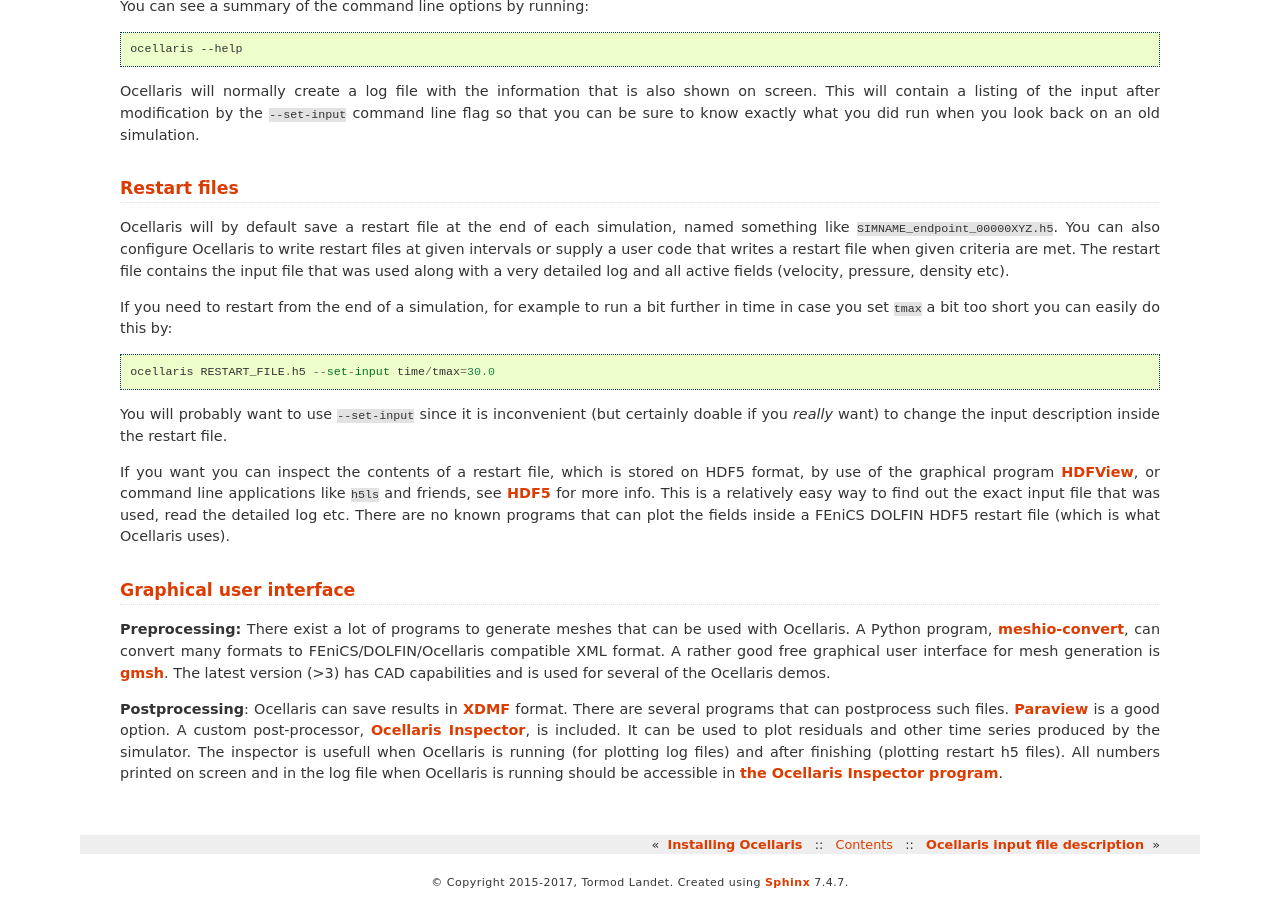
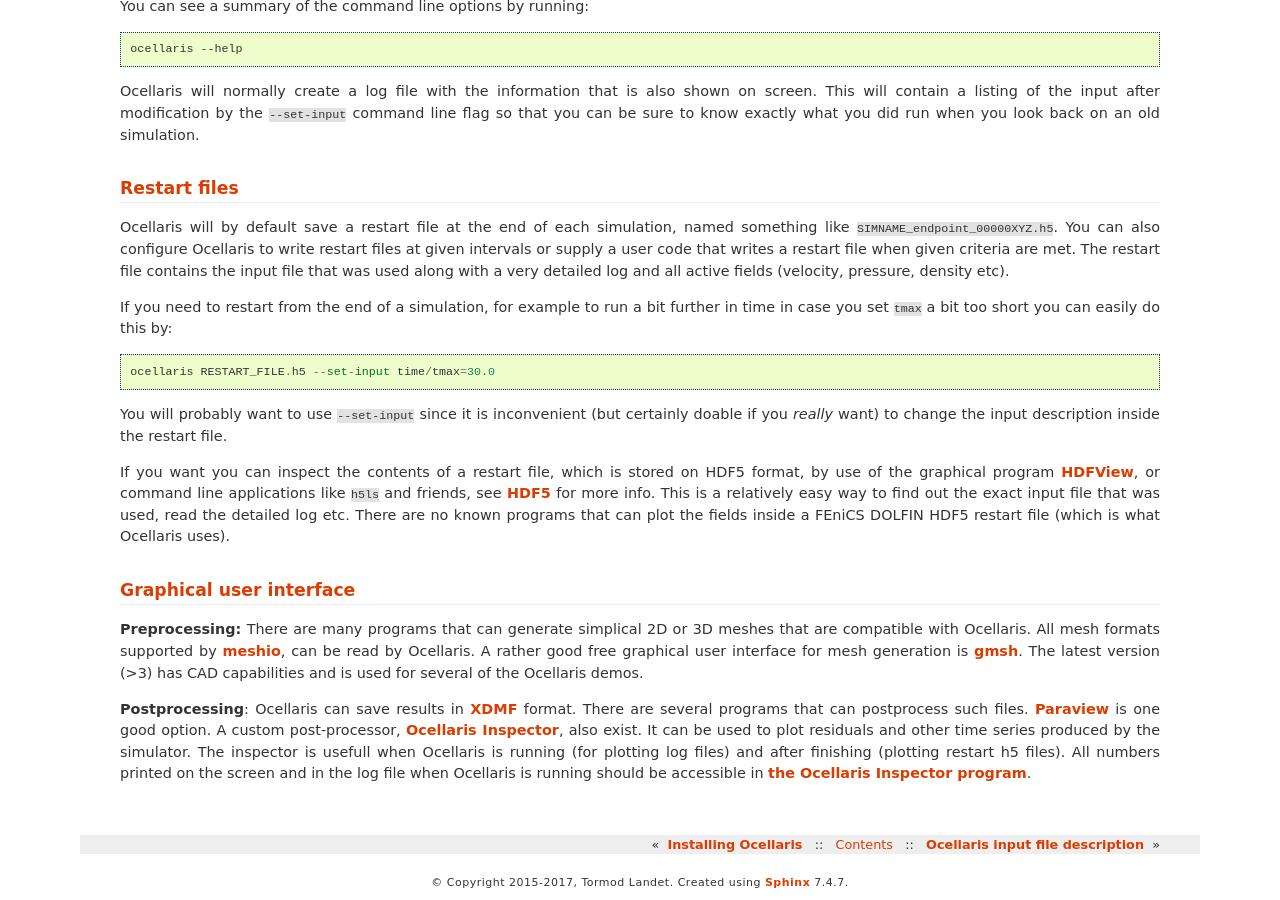
Before and after one commit to TormodLandet/Ocellaris, a Sphinx documentation site: the page built from documentation/user_guide/run.rst, in a window 1280 px wide and 900 px high, scrolled down 586 px. Built offline with Sphinx 7.4.7, drawn with Linux system fonts in a browser that asks for light colours.

Commit message:
Doc update

```diff
--- a/documentation/user_guide/run.rst
+++ b/documentation/user_guide/run.rst
@@ -67,23 +67,23 @@ Graphical user interface
 ........................
 
 **Preprocessing:**
-There exist a lot of programs to generate meshes that can be used with
-Ocellaris. A Python program, `meshio-convert`_, can convert many formats
-to FEniCS/DOLFIN/Ocellaris compatible XML format. A rather good free graphical
-user interface for mesh generation is `gmsh`_. The latest version (>3) has
-CAD capabilities and is used for several of the Ocellaris demos.
+There are many programs that can generate simplical 2D or 3D meshes that are
+compatible with Ocellaris. All mesh formats supported by `meshio`_, can be read
+by Ocellaris. A rather good free graphical user interface for mesh generation is
+`gmsh`_. The latest version (>3) has CAD capabilities and is used for several of
+the Ocellaris demos.
 
 **Postprocessing**:
 Ocellaris can save results in XDMF_ format. There are several programs that
-can postprocess such files. Paraview_ is a good option.
-A custom post-processor, :ref:`OcellarisInspector`, is included. It can be used
+can postprocess such files. Paraview_ is one good option.
+A custom post-processor, :ref:`OcellarisInspector`, also exist. It can be used
 to plot residuals and other time series produced by the simulator. The
 inspector is usefull when Ocellaris is running (for plotting log files) and
-after finishing (plotting restart h5 files). All numbers printed on screen and
-in the log file when Ocellaris is running should be accessible in
+after finishing (plotting restart h5 files). All numbers printed on the screen
+and in the log file when Ocellaris is running should be accessible in
 :ref:`the Ocellaris Inspector program <OcellarisInspector>`.
 
-.. _meshio-convert: https://github.com/nschloe/meshio
+.. _meshio: https://github.com/nschloe/meshio
 .. _gmsh: http://gmsh.info
 .. _XDMF: http://www.xdmf.org
 .. _Paraview: https://www.paraview.org
--- a/documentation/user_guide/user_guide.rst
+++ b/documentation/user_guide/user_guide.rst
@@ -13,4 +13,5 @@ the configuration (input file) for your own purposes before trusting the results
     install
     run
     input
+    demos
     inspector
```
Also changed, not shown: documentation/user_guide/demos.rst (added, +45 -0 lines).
